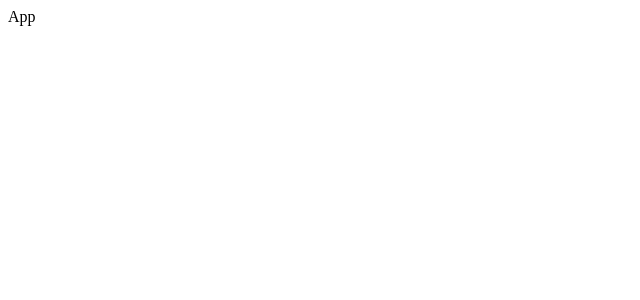
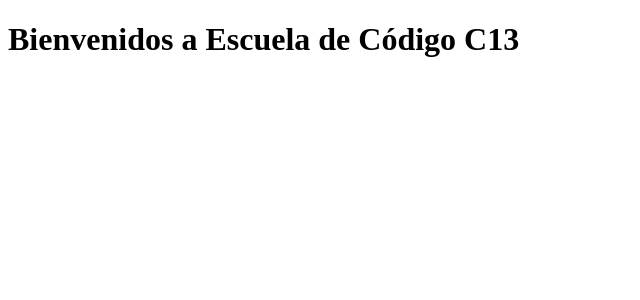
Before and after one commit to szuluaga-beep/news-app, a React (Create React App) app: page / in a window 1280 px wide. Shown: the top 300 px of the page, without its empty margins (0-640 px from the left). Built offline with nearby package versions, Linux system fonts and the light colour scheme.

Commit message:
Creando el componente Home

```diff
--- a/src/App.js
+++ b/src/App.js
@@ -1,8 +1,11 @@
 import React from 'react'
+import Home from './components/Home/Home'
 
 const App = () => {
   return (
-    <div>App</div>
+    <div>
+      <Home/>
+    </div>
   )
 }
 
--- /dev/null
+++ b/src/components/Home/Home.jsx
@@ -0,0 +1,11 @@
+import React from 'react'
+
+const Home = () => {
+  return (
+       <div>
+            <h1>Bienvenidos a Escuela de Código C13</h1>
+    </div>
+  )
+}
+
+export default Home
```
